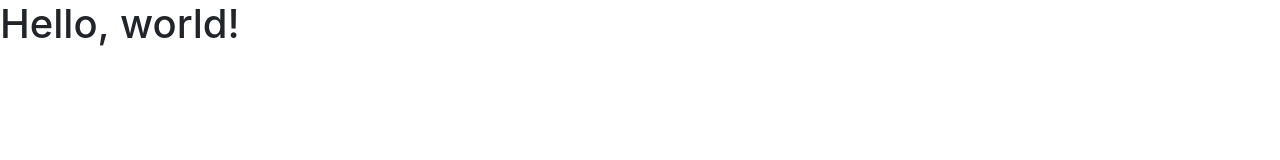
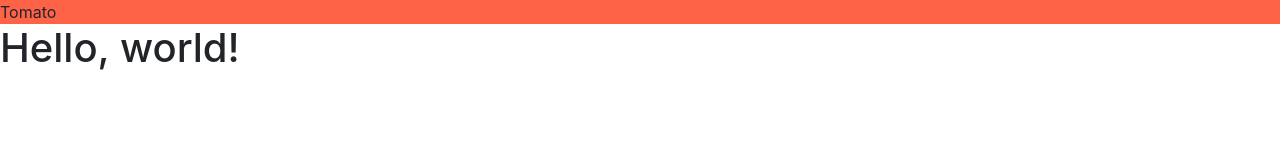
Before and after one commit to Voltern/voltern.github.io, a plain HTML site: page index.html in a window 1280 px wide. Drawn offline with nearby package versions, Linux system fonts and the light colour scheme.

Commit message:
Update index.html

```diff
--- a/index.html
+++ b/index.html
@@ -8,5 +8,6 @@
 
 
   <body>
+    <div style="background-color:tomato;">Tomato</div>
     <h1>Hello, world!</h1>
   </body>
```
